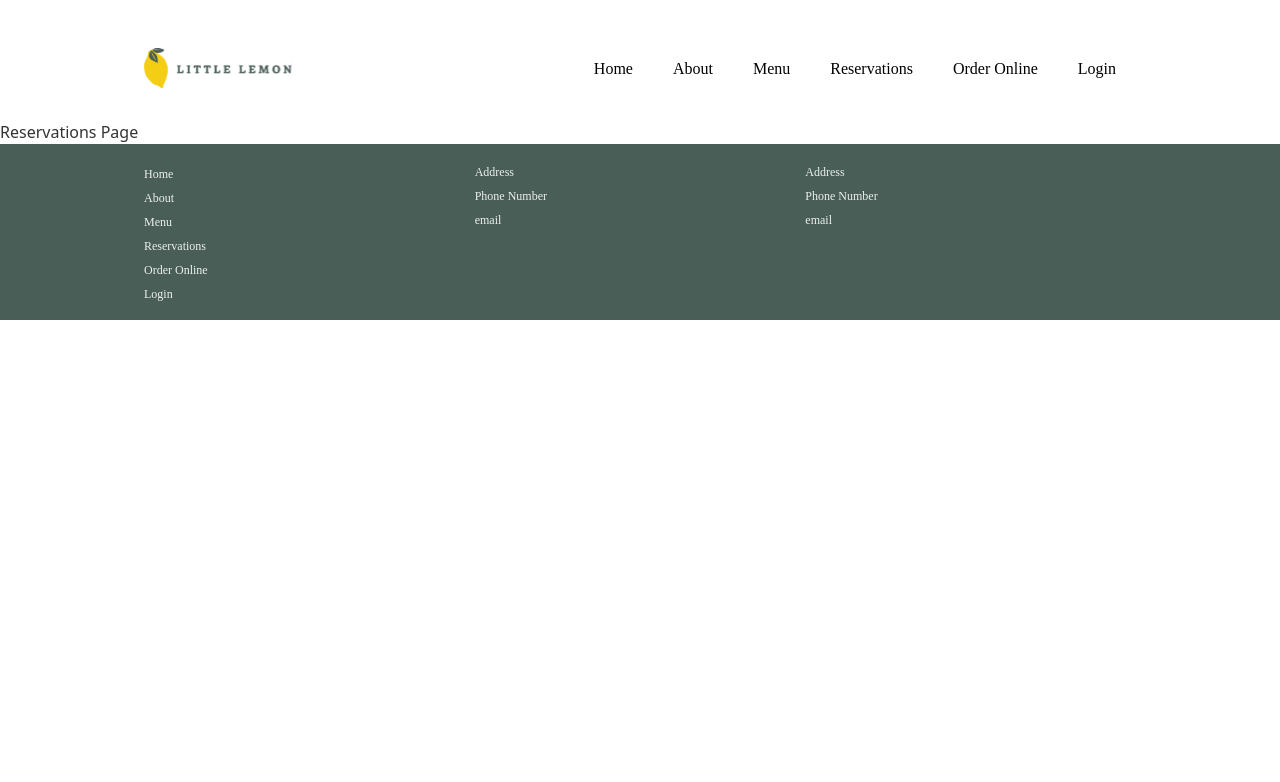
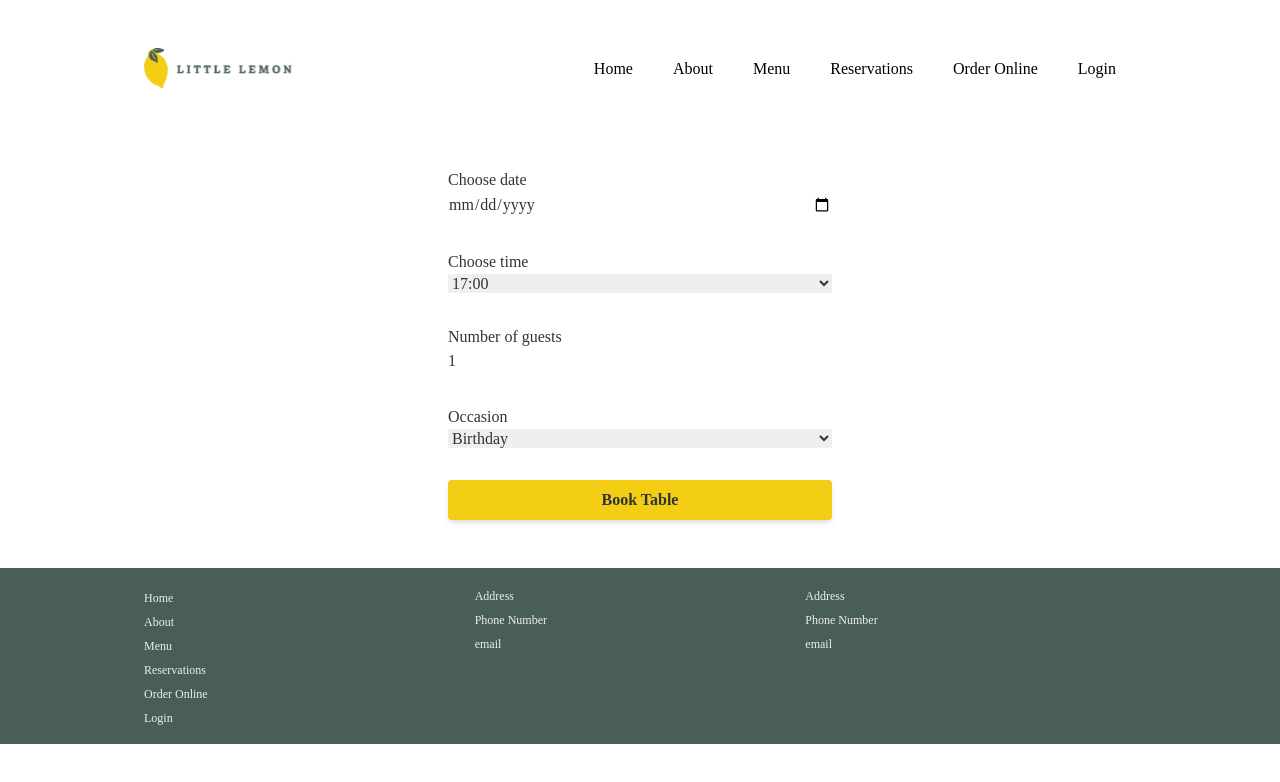
Before and after one commit to mic-meier/meta-frontend-capstone, a React (Create React App) app: page /reservations in a window 1280 px wide. Shown: the top 782 px of the page. Built offline with nearby package versions, Linux system fonts and the light colour scheme.

Commit message:
feat: Add basic booking form

```diff
--- /dev/null
+++ b/src/components/BookingForm.js
@@ -0,0 +1,70 @@
+import { useState } from 'react'
+import Button from './Button'
+
+export default function BookingForm() {
+  const availableTimes = ['17:00', '18:00', '19:00', '20:00', '21:00', '22:00']
+  const [date, setDate] = useState('')
+  const [bookingTime, setBookingTime] = useState(availableTimes[0])
+  const [numberOfGuests, setNumberOfGuests] = useState(1)
+  const [occasion, setOccasion] = useState('Birthday')
+
+  const handleSubmit = (e) => {
+    e.preventDefault()
+    console.log(date)
+    console.log(bookingTime)
+    console.log(numberOfGuests)
+    console.log(occasion)
+  }
+
+  return (
+    <form
+      className="mx-auto my-12 grid max-w-sm font-leading"
+      onSubmit={handleSubmit}
+    >
+      <label htmlFor="res-date" className="">
+        Choose date
+      </label>
+      <input
+        type="date"
+        id="res-date"
+        className="mb-8"
+        value={date}
+        onChange={(e) => setDate(e.target.value)}
+      />
+      <label htmlFor="res-time">Choose time</label>
+      <select
+        id="res-time"
+        className="mb-8"
+        onChange={(e) => setBookingTime(e.target.value)}
+      >
+        {availableTimes.map((availableTime) => (
+          <option key={availableTime} value={availableTime}>
+            {availableTime}
+          </option>
+        ))}
+      </select>
+      <label htmlFor="guests">Number of guests</label>
+      <input
+        type="number"
+        min="1"
+        max="10"
+        id="guests"
+        className="mb-8"
+        value={numberOfGuests}
+        onChange={(e) => setNumberOfGuests(e.target.value)}
+      />
+      <label htmlFor="occasion">Occasion</label>
+      <select
+        id="occasion"
+        className="mb-8"
+        onChange={(e) => setOccasion(e.target.value)}
+      >
+        <option>Birthday</option>
+        <option>Anniversary</option>
+      </select>
+      <Button type="submit" variant="primary">
+        Book Table{' '}
+      </Button>
+    </form>
+  )
+}
--- a/src/components/Footer.js
+++ b/src/components/Footer.js
@@ -16,7 +16,7 @@ export default function Footer({ children }) {
         <div className="">
           <ul className="list">
             {LINKS.map((link) => (
-              <li>
+              <li key={link.name}>
                 <Link to={link.to} className="font-paragraph text-xs">
                   {link.name}
                 </Link>
--- a/src/routes/Reservations.js
+++ b/src/routes/Reservations.js
@@ -1,3 +1,5 @@
+import BookingForm from '../components/BookingForm'
+
 export default function Reservations() {
-  return <div>Reservations Page</div>;
+  return <BookingForm />
 }
```
